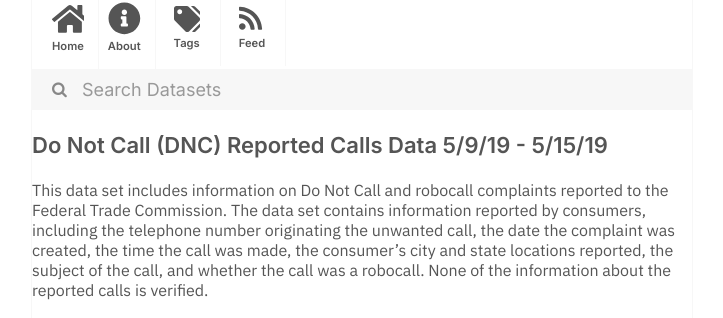
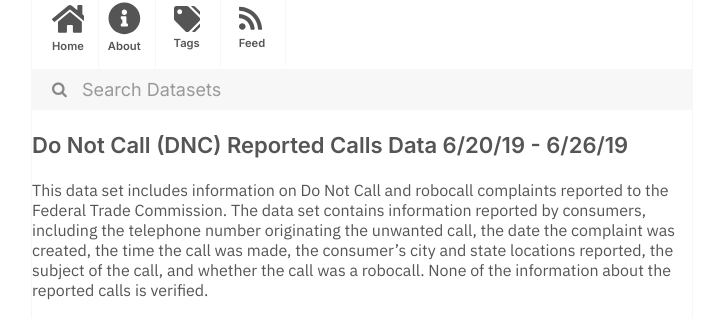
Before and after one commit to dayda-entities/federal-trade-commission, a Jekyll site: the page built from _posts/2020-11-12-do-not-call-dnc-reported-calls.md, in a window 1280 px wide. Shown: the part 216-534 px from the top of the page, without its empty margins (278-1001 px from the left). Built offline with Jekyll 4.4.1, drawn with Linux system fonts in a browser that asks for light colours.

Commit message:
Publish Data

```diff
--- a/_posts/2020-11-12-do-not-call-dnc-reported-calls.md
+++ b/_posts/2020-11-12-do-not-call-dnc-reported-calls.md
@@ -1,7 +1,7 @@
 ---
-title: Do Not Call (DNC) Reported Calls Data 5/9/19 - 5/15/19
-created: '2020-11-12T12:20:58.161134'
-modified: '2020-11-12T12:20:58.161144'
+title: Do Not Call (DNC) Reported Calls Data 6/20/19 - 6/26/19
+created: '2020-11-12T12:21:00.638964'
+modified: '2020-11-12T12:21:00.638974'
 state: active
 type: dataset
 tags:
@@ -12,7 +12,7 @@ tags:
   - Robocalls
 groups: []
 csv_url: >-
-  https://www.ftc.gov/sites/default/files/dnc_complaint_numbers_05-10-19thru05-16-19.csv
+  https://www.ftc.gov/sites/default/files/dnc_complaint_numbers_06-21-19thru06-27-19.csv
 json_url: ''
 layout: post
 
```
